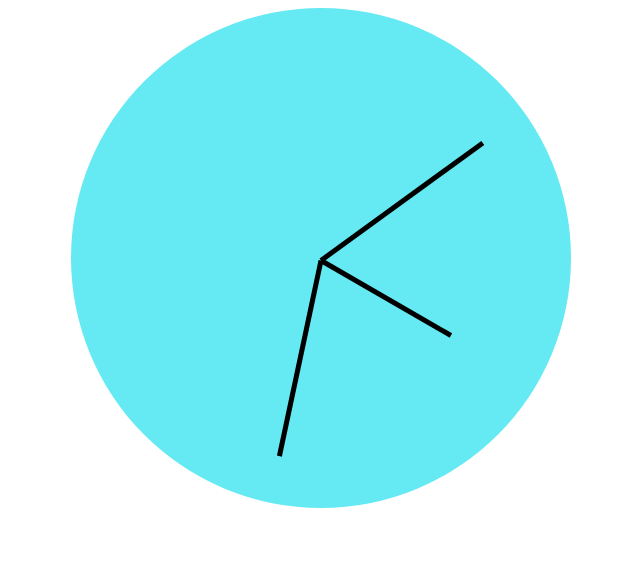
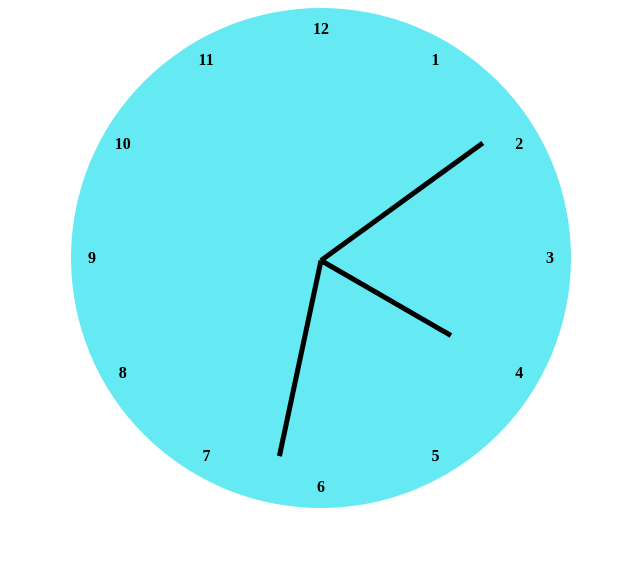
Before and after one commit to Sanjay2729117/basic-clock, a plain HTML site: page index.html in a window 1280 px wide. Shown: the whole page, without its empty margins (319-959 px from the left). Drawn offline with Linux system fonts and the light colour scheme.

Commit message:
Update index.html

```diff
--- a/index.html
+++ b/index.html
@@ -19,7 +19,16 @@
             position: relative;
 
         }
-
+        .circle span{
+            position: absolute;
+            transform: rotate(calc(30deg*var(--i)));
+            inset: 12px;
+            text-align: center;
+        }
+.circle span b{
+    transform: rotate(calc(-30deg*var(--i)));
+    display: inline-block;
+}
         .cl {
 
             position: absolute;
@@ -59,6 +68,18 @@
 
 <body>
     <div class="circle">
+        <span style="--i:1"><b>1</b></span>
+        <span style="--i:2"><b>2</b></span>
+        <span style="--i:3"><b>3</b></span>
+        <span style="--i:4"><b>4</b></span>
+        <span style="--i:5"><b>5</b></span>
+        <span style="--i:6"><b>6</b></span>
+        <span style="--i:7"><b>7</b></span>
+        <span style="--i:8"><b>8</b></span>
+        <span style="--i:9"><b>9</b></span>
+        <span style="--i:10"><b>10</b></span>
+        <span style="--i:11"><b>11</b></span>
+        <span style="--i:12"><b>12</b></span>
         <div class="sec cl"></div>
         <div class="hr cl"></div>
         <div class="min cl"></div>
```
